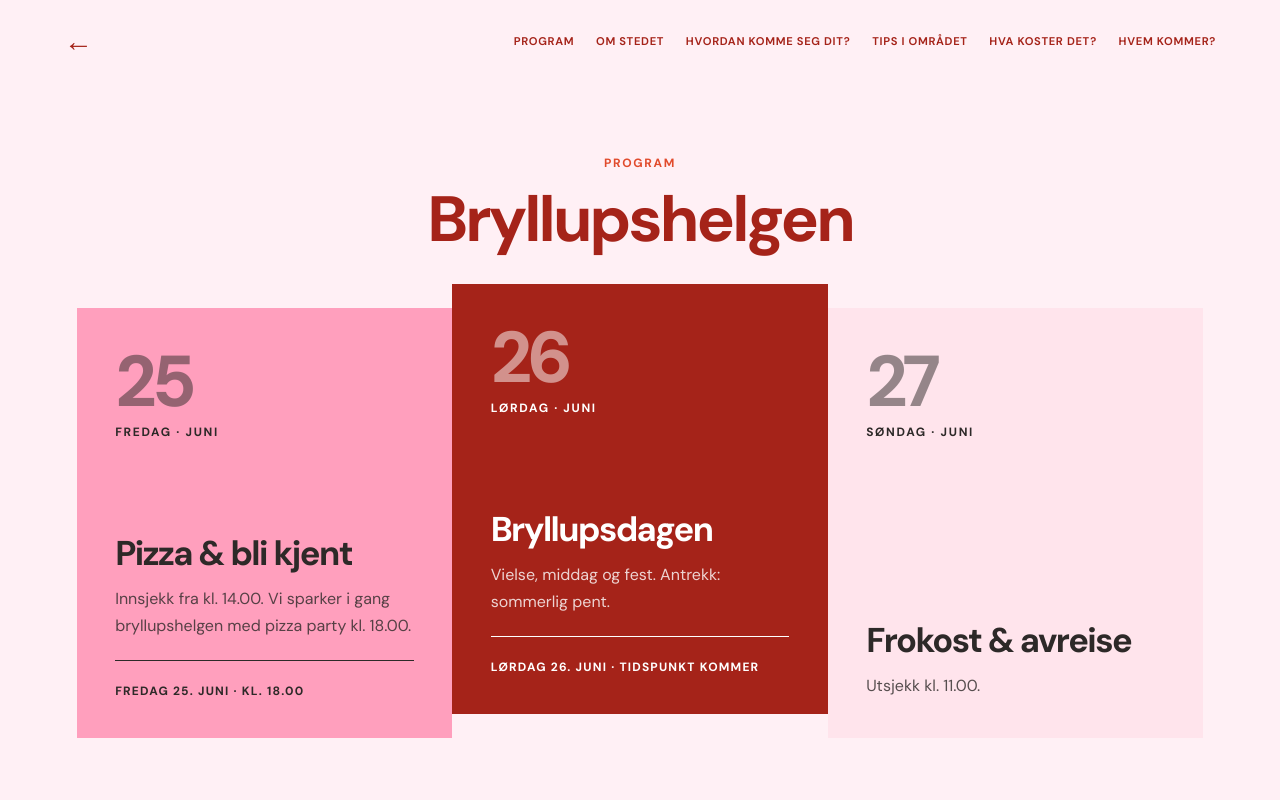
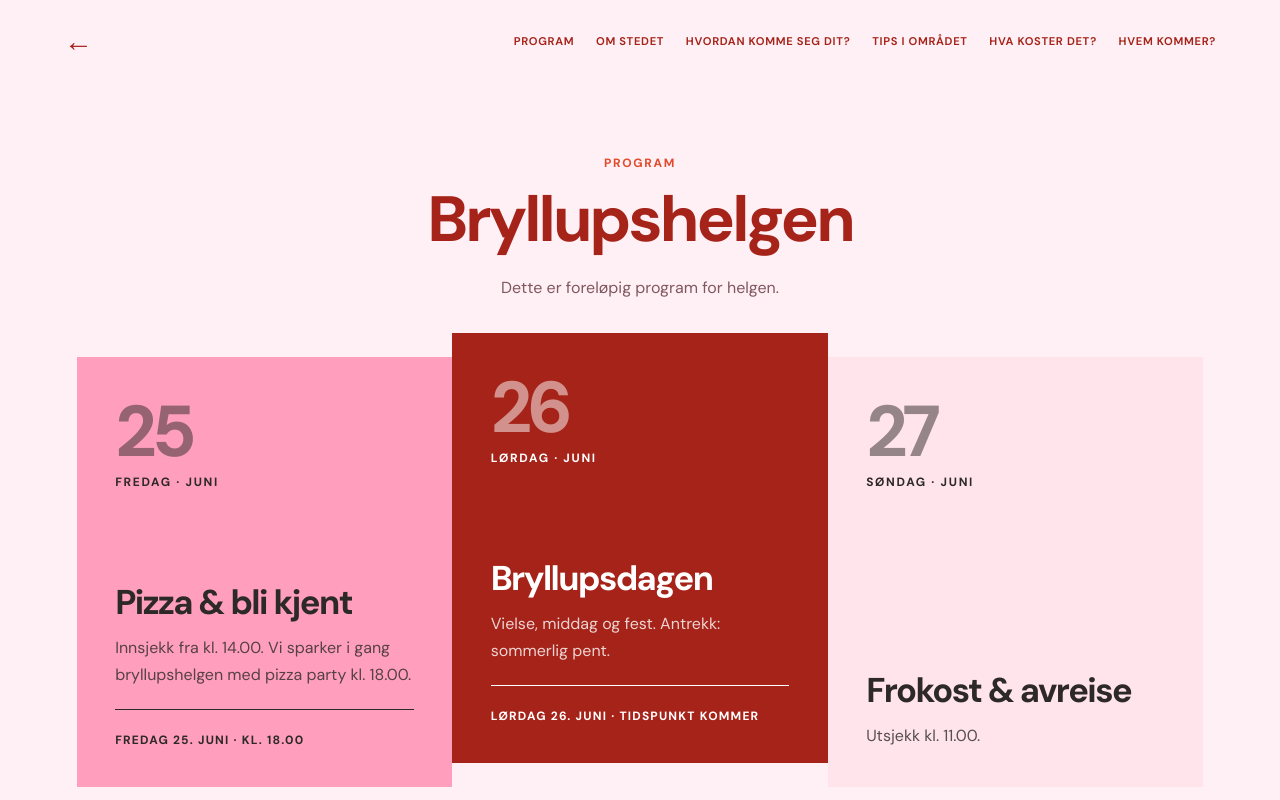
Before and after one commit to martaogmarius/martaogmarius.github.io, a Next.js app: page /program in a window 1280 px wide. Shown: the top 800 px of the page. Built offline with nearby package versions, Linux system fonts and the light colour scheme.

Commit message:
Add provisional program introduction

```diff
--- a/app/program/page.tsx
+++ b/app/program/page.tsx
@@ -10,6 +10,7 @@ export default function ProgramPage() {
         <div className="section-heading">
           <p className="kicker">Program</p>
           <h1 className="page-title">Bryllupshelgen</h1>
+          <p>Dette er foreløpig program for helgen.</p>
         </div>
         <div className="schedule">
           <article className="day-card pink"><p className="day-number">25</p><p className="day-name">Fredag · juni</p><h3>Pizza & bli kjent</h3><p>Innsjekk fra kl. 14.00. Vi sparker i gang bryllupshelgen med pizza party kl. 18.00.</p><span>{wedding.fridayTime}</span></article>
```
